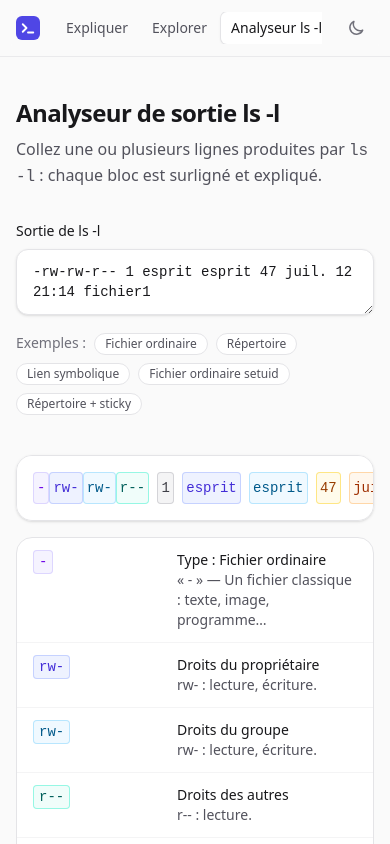
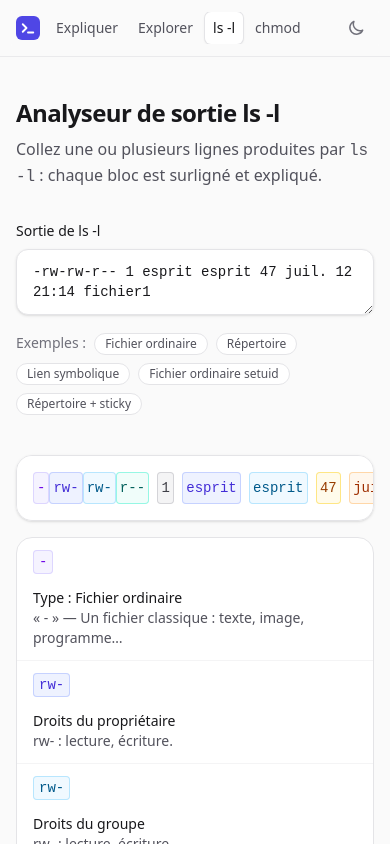
Before and after one commit to Houssein-Zaz/LinuxLens, a React (Vite) app: page /ls in a window 390 px wide. Shown: the top 844 px of the page. Built offline with nearby package versions, Linux system fonts and the light colour scheme.

Commit message:
Finitions : légende et navigation mobile, README avec captures

```diff
--- a/src/components/explain/SegmentCard.tsx
+++ b/src/components/explain/SegmentCard.tsx
@@ -65,7 +65,7 @@ export function SegmentCard({ index, segment, items, selectedKey, onSelect, fall
               type="button"
               onClick={() => onSelect(selectedKey === key ? null : key)}
               aria-pressed={selectedKey === key}
-              className={`grid w-full grid-cols-[minmax(0,9rem)_1fr] gap-4 rounded-lg px-3 py-3 text-left transition-colors sm:grid-cols-[minmax(0,12rem)_1fr] ${
+              className={`grid w-full gap-2 rounded-lg sm:grid-cols-[minmax(0,12rem)_1fr] sm:gap-4 px-3 py-3 text-left transition-colors ${
                 selectedKey === key ? 'bg-indigo-50/70 dark:bg-indigo-500/10' : 'hover:bg-zinc-50 dark:hover:bg-zinc-800/50'
               }`}
             >
--- a/src/components/layout/Header.tsx
+++ b/src/components/layout/Header.tsx
@@ -2,16 +2,16 @@ import { Link, NavLink } from 'react-router';
 import { ThemeToggle } from './ThemeToggle';
 
 const links = [
-  { to: '/', label: 'Expliquer', end: true },
-  { to: '/explorer', label: 'Explorer', end: false },
-  { to: '/ls', label: 'Analyseur ls -l', end: false },
-  { to: '/chmod', label: 'Permissions', end: false },
+  { to: '/', label: 'Expliquer', short: 'Expliquer', end: true },
+  { to: '/explorer', label: 'Explorer', short: 'Explorer', end: false },
+  { to: '/ls', label: 'Analyseur ls -l', short: 'ls -l', end: false },
+  { to: '/chmod', label: 'Permissions', short: 'chmod', end: false },
 ];
 
 export function Header() {
   return (
     <header className="sticky top-0 z-30 border-b border-zinc-200/70 bg-zinc-50/80 backdrop-blur dark:border-zinc-800/70 dark:bg-zinc-950/80">
-      <div className="mx-auto flex h-14 max-w-5xl items-center gap-4 px-4 sm:px-6">
+      <div className="mx-auto flex h-14 max-w-5xl items-center gap-2 px-4 sm:gap-4 sm:px-6">
         <Link to="/" className="flex shrink-0 items-center gap-2 font-semibold tracking-tight">
           <img src="/favicon.svg" alt="" className="size-6" />
           <span className="hidden sm:inline">LinuxLens</span>
@@ -22,15 +22,17 @@ export function Header() {
               key={l.to}
               to={l.to}
               end={l.end}
+              aria-label={l.label}
               className={({ isActive }) =>
-                `whitespace-nowrap rounded-md px-2.5 py-1.5 text-sm transition-colors ${
+                `whitespace-nowrap rounded-md px-2 py-1.5 text-sm sm:px-2.5 transition-colors ${
                   isActive
                     ? 'bg-white text-zinc-900 shadow-sm ring-1 ring-zinc-200 dark:bg-zinc-900 dark:text-zinc-100 dark:ring-zinc-800'
                     : 'text-zinc-600 hover:text-zinc-900 dark:text-zinc-400 dark:hover:text-zinc-100'
                 }`
               }
             >
-              {l.label}
+              <span className="sm:hidden">{l.short}</span>
+              <span className="hidden sm:inline">{l.label}</span>
             </NavLink>
           ))}
         </nav>
--- a/src/pages/ExplainPage.tsx
+++ b/src/pages/ExplainPage.tsx
@@ -97,14 +97,13 @@ export function ExplainPage() {
         <>
           <div className="space-y-3">
             <TokenLine input={input} items={allItems} selectedKey={selectedKey} onSelect={setSelectedKey} />
-            <ul aria-label="Légende" className="flex flex-wrap gap-x-4 gap-y-2 text-xs text-zinc-500 dark:text-zinc-400">
+            <ul aria-label="Légende" className="flex flex-wrap items-center gap-x-2 gap-y-2.5 text-xs text-zinc-500 dark:text-zinc-400">
               {LEGEND.map(({ kind, label }) => (
-                <li key={kind} className="flex items-center gap-1.5">
-                  <span className={`size-3 rounded ring-1 ring-inset ${TOKEN_STYLE[kind]}`} aria-hidden="true" />
-                  {label}
+                <li key={kind}>
+                  <span className={`rounded px-1.5 py-0.5 ring-1 ring-inset ${TOKEN_STYLE[kind]}`}>{label}</span>
                 </li>
               ))}
-              <li className="flex items-center gap-1.5">
+              <li className="ml-1">
                 <span className="underline decoration-dotted underline-offset-4">souligné</span> = non documenté
               </li>
             </ul>
--- a/src/pages/LsPage.tsx
+++ b/src/pages/LsPage.tsx
@@ -131,7 +131,7 @@ function EntryView({ entry }: { entry: LslEntry }) {
               key={i}
               onMouseEnter={() => setActive(i)}
               onMouseLeave={() => setActive(null)}
-              className={`grid grid-cols-[minmax(0,8rem)_1fr] gap-4 px-4 py-3 transition-colors sm:grid-cols-[minmax(0,10rem)_1fr] ${
+              className={`grid gap-2 px-4 py-3 transition-colors sm:grid-cols-[minmax(0,10rem)_1fr] sm:gap-4 ${
                 active === i ? 'bg-indigo-50/70 dark:bg-indigo-500/10' : ''
               }`}
             >
```
Also changed, not shown: 7 other files (tests, documents, lock files or other folders).
